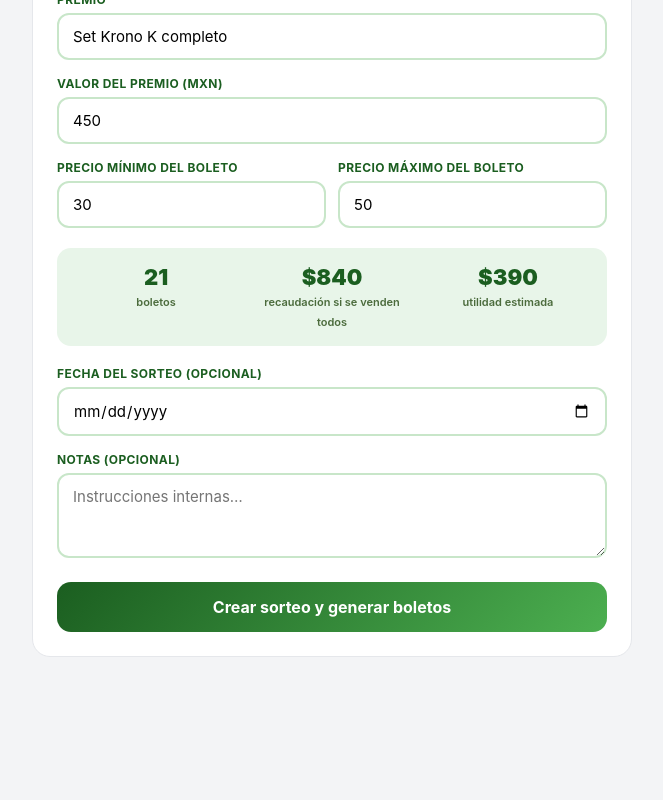
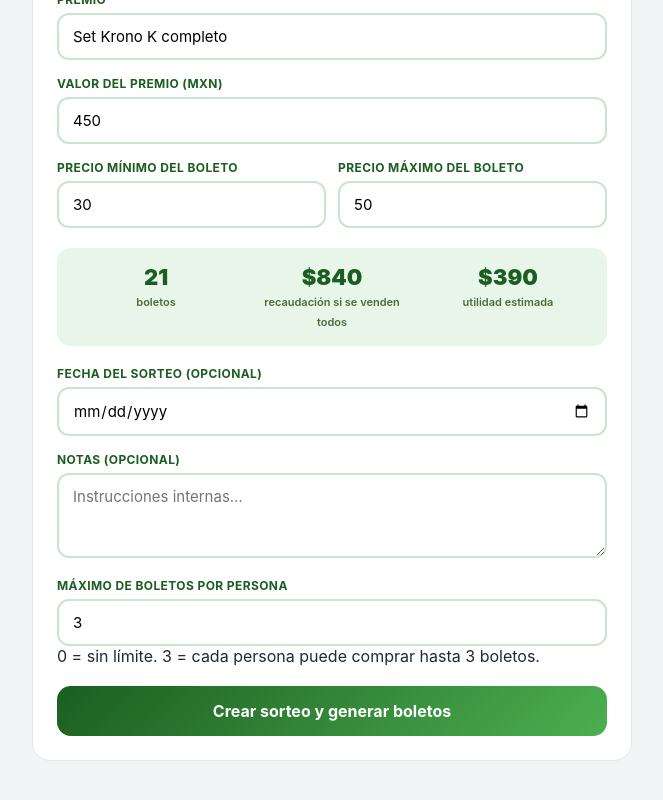
Before and after one commit to Epigibson/natura-sorteo-frontend, an Angular app: page /sorteos/nuevo in a window 1280 px wide. Shown: the part 296-1096 px from the top of the page, without its empty margins (308-971 px from the left). Before the commit the page ends 1013 px from the top, so only its background shows below. Built offline with nearby package versions, Linux system fonts and the light colour scheme; sample sign-in values are in the browser's storage.

Commit message:
feat: max_tickets_per_person field in create and edit forms

```diff
--- a/src/app/core/api.service.ts
+++ b/src/app/core/api.service.ts
@@ -32,6 +32,7 @@ export class ApiService {
     price_max: number;
     draw_date?: string;
     notes?: string;
+    max_tickets_per_person?: number;
   }): Observable<Raffle> {
     return this.http.post<Raffle>(`${API}/raffles`, body);
   }
--- a/src/app/pages/raffle-create/raffle-create.component.ts
+++ b/src/app/pages/raffle-create/raffle-create.component.ts
@@ -69,6 +69,10 @@ import { ToastService } from '../../core/toast.service';
 
         <label>Notas (opcional)</label>
         <textarea [(ngModel)]="notes" rows="3" placeholder="Instrucciones internas…"></textarea>
+
+        <label>Máximo de boletos por persona</label>
+        <input type="number" [(ngModel)]="maxTickets" min="0" placeholder="3" />
+        <div class="hint">0 = sin límite. 3 = cada persona puede comprar hasta 3 boletos.</div>
 
         @if (error()) {
           <div class="error">{{ error() }}</div>
@@ -203,6 +207,7 @@ export class RaffleCreateComponent {
   priceMax = 50;
   drawDate = '';
   notes = '';
+  maxTickets = 3;
   loading = signal(false);
   error = signal('');
 
@@ -249,6 +254,7 @@ export class RaffleCreateComponent {
         price_max: this.priceMax,
         draw_date: this.drawDate || undefined,
         notes: this.notes || undefined,
+        max_tickets_per_person: this.maxTickets,
       })
       .subscribe({
         next: (r) => {
--- a/src/app/pages/raffle-detail/raffle-detail.component.ts
+++ b/src/app/pages/raffle-detail/raffle-detail.component.ts
@@ -203,9 +203,15 @@ import { Raffle, RaffleStats, Ticket } from '../../core/models';
                   <input type="date" [(ngModel)]="editDrawDate" />
                 </div>
 
-                <div class="field">
-                  <label>📝 Notas</label>
-                  <textarea [(ngModel)]="editNotes" rows="2" placeholder="Notas internas…"></textarea>
+                <div class="field-row">
+                  <div class="field">
+                    <label>📝 Notas</label>
+                    <textarea [(ngModel)]="editNotes" rows="2" placeholder="Notas internas…"></textarea>
+                  </div>
+                  <div class="field field-sm">
+                    <label>🎟️ Máx boletos/persona</label>
+                    <input type="number" [(ngModel)]="editMaxTickets" min="0" />
+                  </div>
                 </div>
 
                 <div class="field">
@@ -1057,6 +1063,7 @@ export class RaffleDetailComponent implements OnInit {
     this.editDrawDate = r.draw_date || '';
     this.editNotes = r.notes || '';
     this.editImageUrl = (r as any).image_url || '';
+    this.editMaxTickets = (r as any).max_tickets_per_person ?? 3;
     this.editOpen.set(true);
   }
 
@@ -1067,6 +1074,7 @@ export class RaffleDetailComponent implements OnInit {
   editDrawDate = '';
   editNotes = '';
   editImageUrl = '';
+  editMaxTickets = 3;
   editSaving = signal(false);
 
   onPhotoChange(event: Event) {
@@ -1099,6 +1107,7 @@ export class RaffleDetailComponent implements OnInit {
       draw_date: this.editDrawDate || null,
       notes: this.editNotes || null,
       image_url: this.editImageUrl || null,
+      max_tickets_per_person: this.editMaxTickets,
     };
     this.editSaving.set(true);
     this.api.updateRaffle(this.raffleId, body).subscribe({
```
